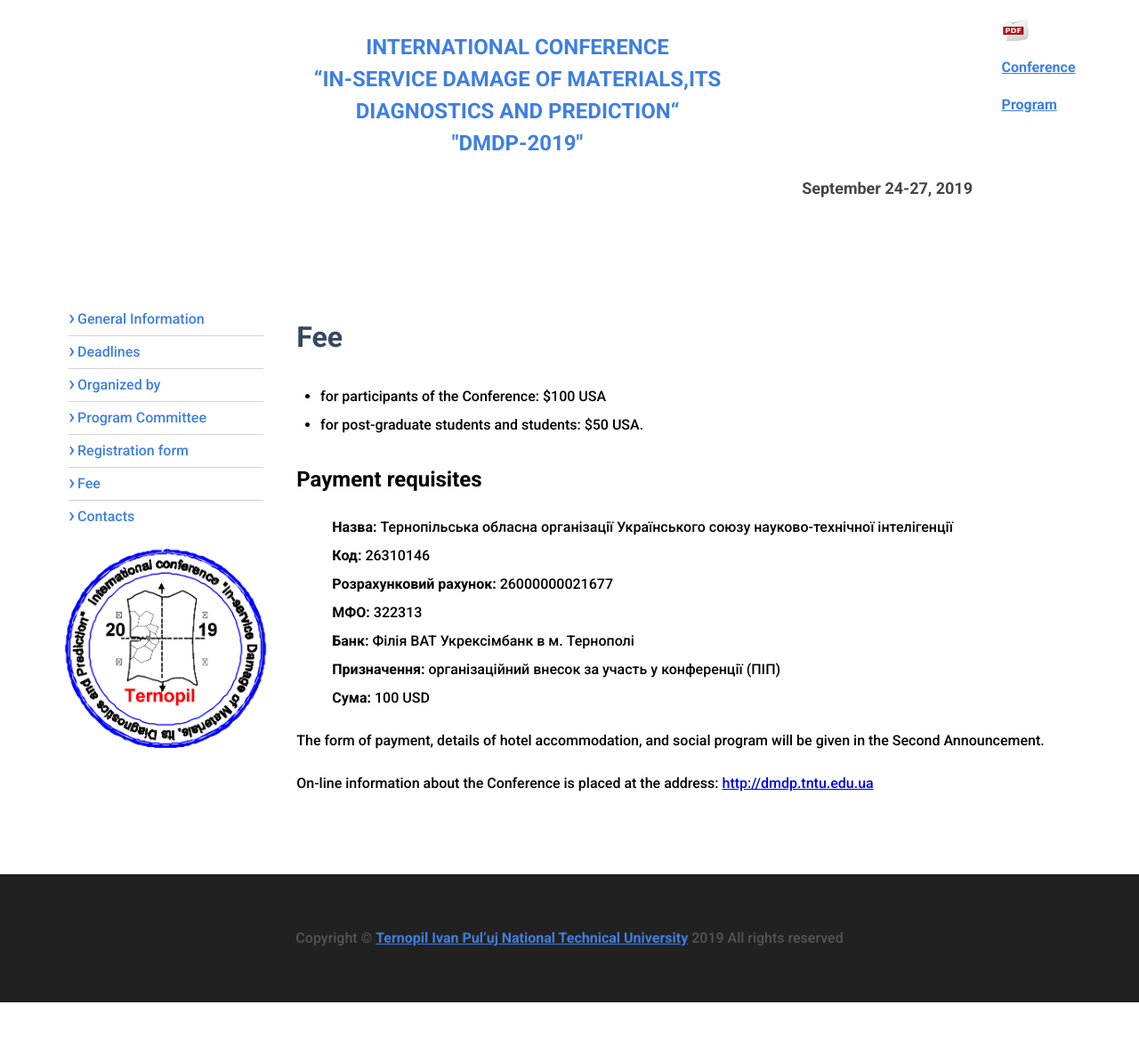
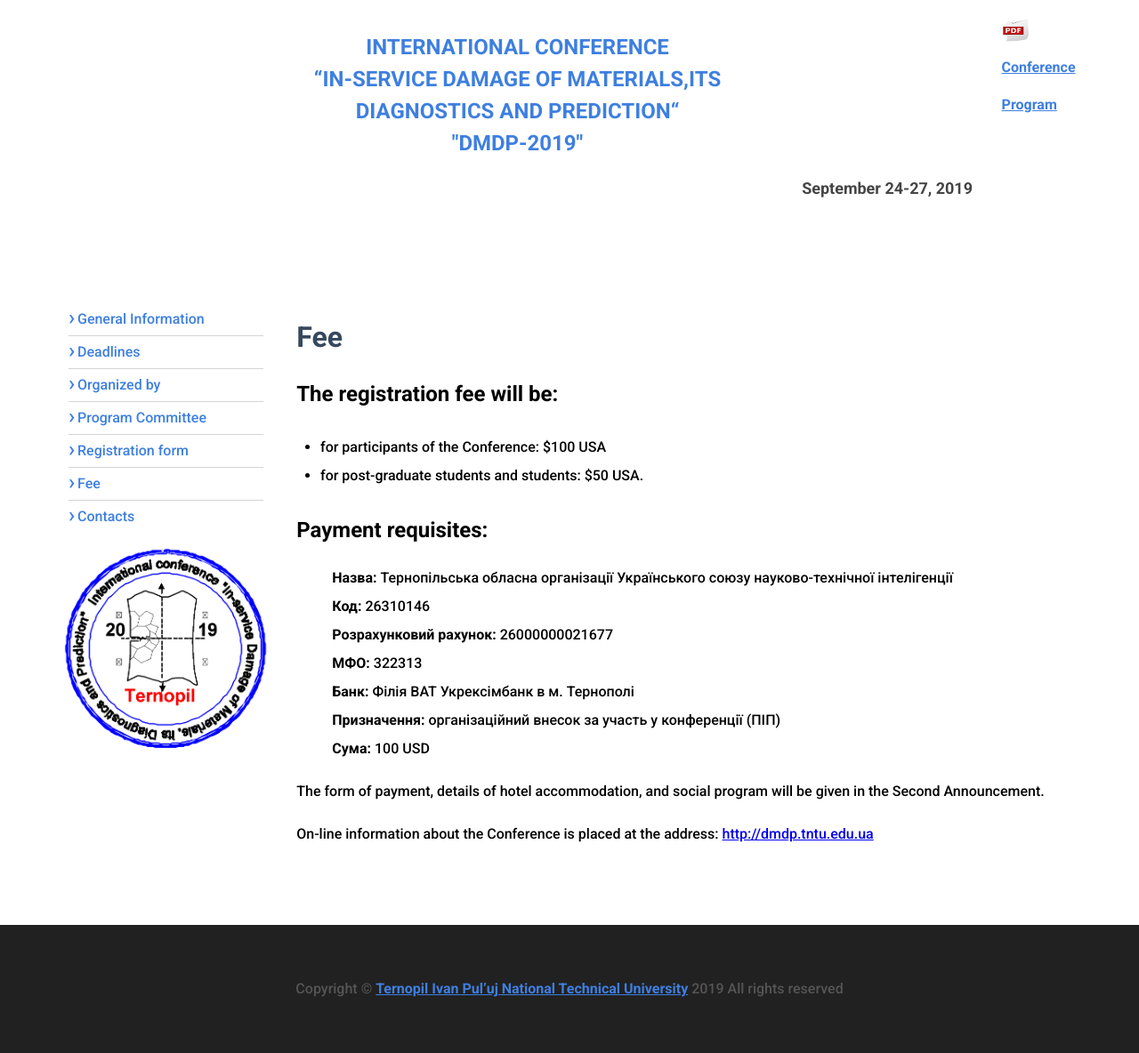
Before and after one commit to sivanchenko/dmdp.tntu.edu.ua, a Jekyll site: the page built from post/fee.md, in a window 1280 px wide. Shown: the whole page at 89% size. Built offline with Jekyll 4.4.1, drawn with Linux system fonts in a browser that asks for light colours; before the commit the page ends 1127 px from its top, so only the background shows below that.

Commit message:
edit registration fee

```diff
--- a/post/fee.md
+++ b/post/fee.md
@@ -5,11 +5,11 @@ permalink: /fee/
 ---
 
 
-
+##  The registration fee will be:
   - for participants of the Conference: $100 USA
   - for post-graduate students and students: $50 USA.
 
-## Payment requisites
+## Payment requisites:
 
 
 > **Назва:** Тернопільська обласна організації Українського союзу науково-технічної інтелігенції
```
